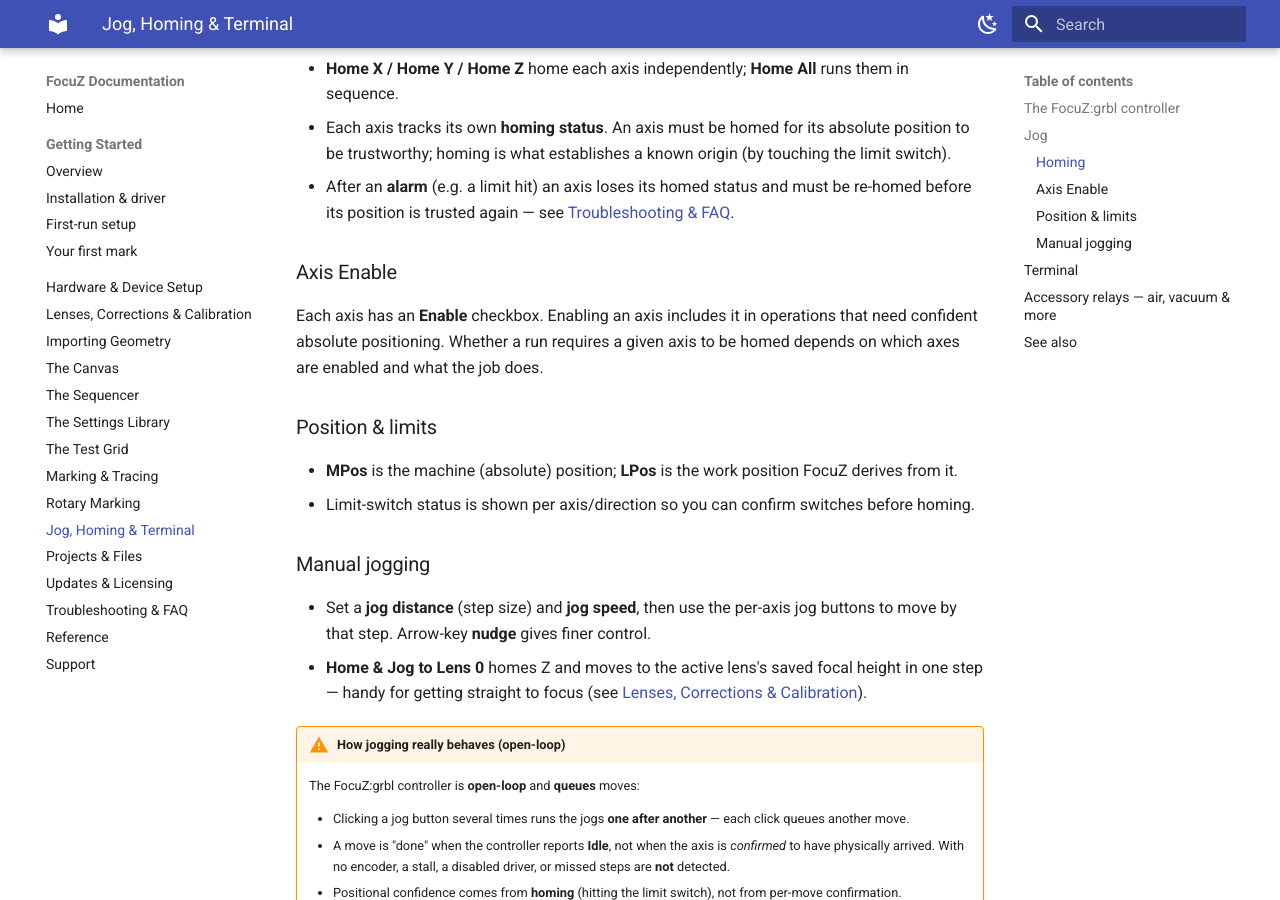
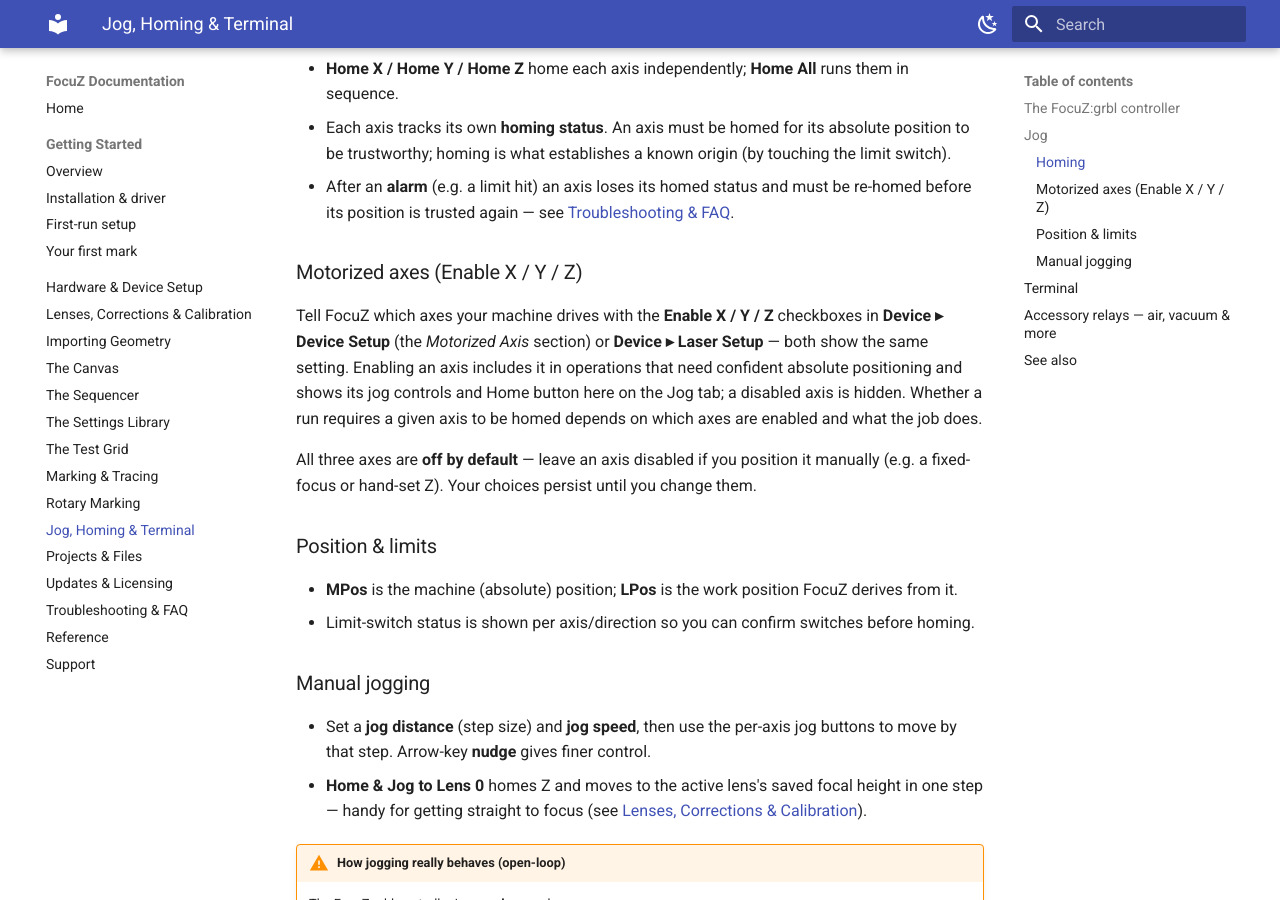
Before and after one commit to Lokahi-Shop/focuz-docs, an MkDocs documentation site: the page built from docs/jog-terminal.md, in a window 1280 px wide and 900 px high, scrolled down 1235 px. Built offline with MkDocs 1.6.1 and Material for MkDocs 9.7.7, drawn with Linux system fonts in a browser that asks for light colours.

Commit message:
Jog: motorized-axis enables moved to Device/Laser Setup, default off
Co-Authored-By: Claude Fable 5 <noreply@anthropic.com>

```diff
--- a/docs/jog-terminal.md
+++ b/docs/jog-terminal.md
@@ -36,11 +36,16 @@ Open **Jog** from the menu. The Jog card gives you homing, axis control, and liv
 - After an **alarm** (e.g. a limit hit) an axis loses its homed status and must be re-homed before its
   position is trusted again — see [Troubleshooting & FAQ](troubleshooting.md).
 
-### Axis Enable
+### Motorized axes (Enable X / Y / Z)
 
-Each axis has an **Enable** checkbox. Enabling an axis includes it in operations that need confident
-absolute positioning. Whether a run requires a given axis to be homed depends on which axes are enabled and
-what the job does.
+Tell FocuZ which axes your machine drives with the **Enable X / Y / Z** checkboxes in
+**Device ▸ Device Setup** (the *Motorized Axis* section) or **Device ▸ Laser Setup** — both show the
+same setting. Enabling an axis includes it in operations that need confident absolute positioning and
+shows its jog controls and Home button here on the Jog tab; a disabled axis is hidden. Whether a run
+requires a given axis to be homed depends on which axes are enabled and what the job does.
+
+All three axes are **off by default** — leave an axis disabled if you position it manually (e.g. a
+fixed-focus or hand-set Z). Your choices persist until you change them.
 
 ### Position & limits
 
```
